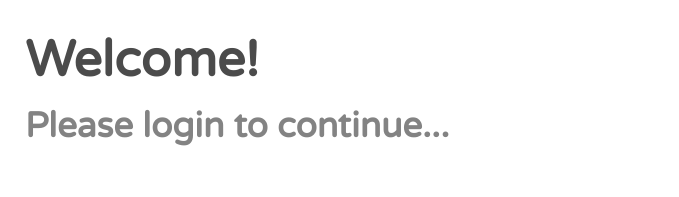
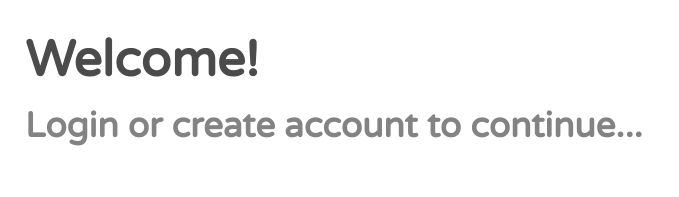
Before and after one commit to viraj325/VYOColumbusRSVP, a React (Create React App) app: page /main/n in a window 1280 px wide. Shown: the top 197 px of the page, without its empty margins (0-679 px from the left). Built offline with nearby package versions, Linux system fonts and the light colour scheme.

Commit message:
code update

```diff
--- a/public/index.html
+++ b/public/index.html
@@ -25,7 +25,7 @@
       Learn how to configure a non-root public URL by running `npm run build`.
     -->
     <link href="https://fonts.googleapis.com/css?family=Varela+Round" rel="stylesheet"/>
-    <title>VYO Columbus</title>
+    <title>RSVP</title> <!-- VYO Columbus -->
   </head>
   <body>
     <noscript>You need to enable JavaScript to run this app.</noscript>
--- a/src/App.css
+++ b/src/App.css
@@ -55,4 +55,11 @@ body {
   border-radius: 10px;
   color: #8f5629;
   background-color: antiquewhite;
+  transition: 0.5s;
+  cursor: pointer;
 }
+
+.center-button:hover {
+  color: antiquewhite;
+  background-color: #8f5629;
+}
--- a/src/App.js
+++ b/src/App.js
@@ -14,7 +14,6 @@ function App() {
   })
 
   function getEvents() {
-
   }
 
   const signOut = () => {
--- a/src/Sign.js
+++ b/src/Sign.js
@@ -30,7 +30,7 @@ function Sign() {
     return (
         <div>
             <div className="helloText">Welcome!</div>
-            <div className="titleBanner">Please login to continue...</div>
+            <div className="titleBanner">Login or create account to continue...</div>
             <div style={{marginTop: "65px"}}>
                 <StyledFirebaseAuth uiConfig={uiConfig} firebaseAuth={firebase.auth()}/>
             </div>
@@ -39,3 +39,14 @@ function Sign() {
 }
 
 export default Sign;
+
+/*
+<div style={{
+                fontFamily: "Varela Round",
+                fontWeight: "lighter",
+                fontSize: "14px",
+                marginTop: "5%",
+                textAlign: "center",
+                cursor: "pointer"
+            }} onClick={navigateToSignUp}>Don't have an account, <span style={{color: "blue"}}>click here</span> to create one!</div>
+ */
```
